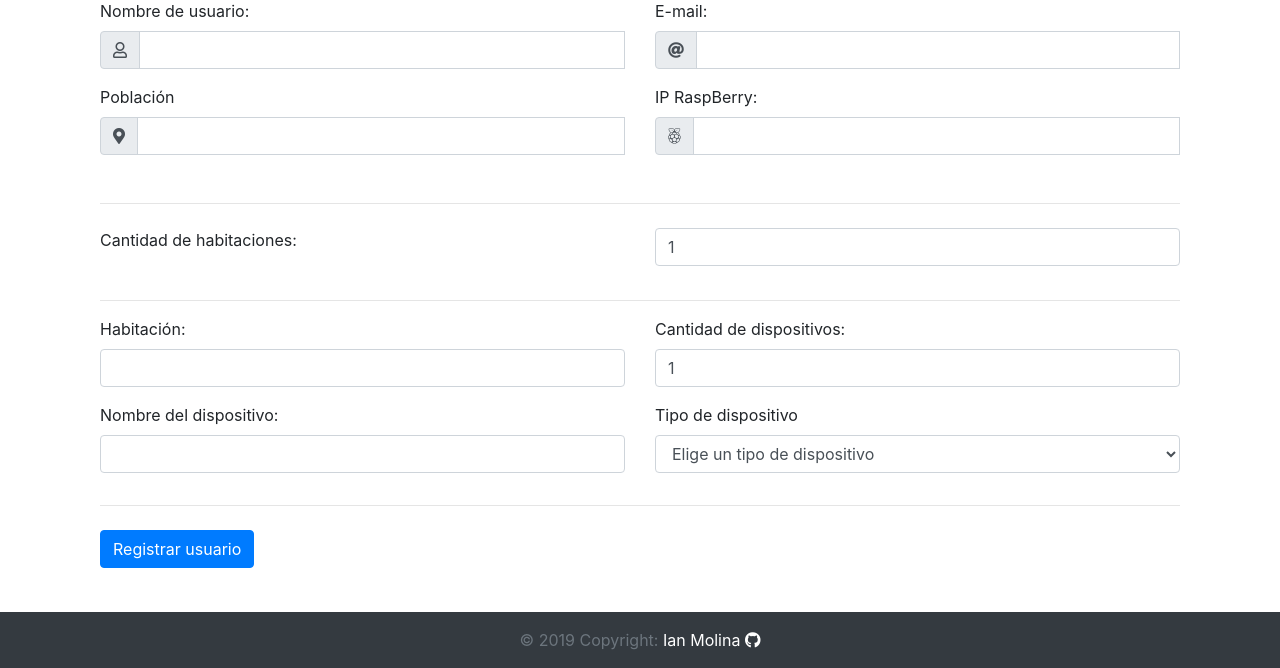
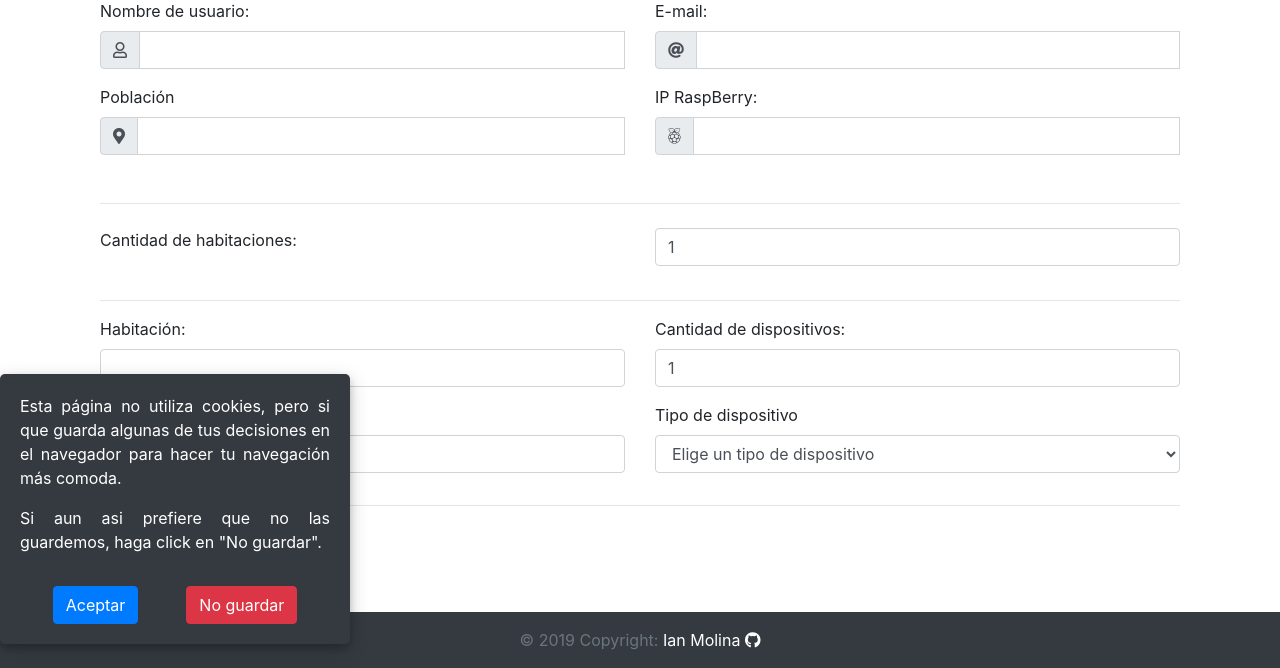
Before and after one commit to imolinav/proyecto, a PHP site: page /proyecto/cpanel in a window 1280 px wide. Shown: the part 156-824 px from the top of the page. Run offline with PHP 8.4, Linux system fonts and the light colour scheme; data comes from the database, SQL or seed files in the repository; some libraries are stand-ins or nearby versions.

Commit message:
Añadido aviso cookies

```diff
--- a/css/main.css
+++ b/css/main.css
@@ -330,6 +330,25 @@ li a {
 }
 .formulario>.invalid-feedback {
     margin-left: 75px;
+}
+
+/* COOKIES */
+
+.aviso_cookies {
+    width: 350px;
+    position: fixed;
+    bottom:0;
+    left:0;
+    padding: 20px;
+    background-color: #343a40;
+    color: white;
+    text-align: center;
+    border-radius: 5px;
+    z-index: 8574968746;
+    box-shadow: 0 4px 8px 0 rgba(0,0, 0, 0.2), 0 6px 20px 0 rgba(0, 0, 0, 0.19);
+}
+.aviso_cookies p {
+    text-align: justify;
 }
 
 /* CAMBIO/RECUPERAR PASS */
--- a/js/functions.js
+++ b/js/functions.js
@@ -3,6 +3,46 @@
 document.getElementsByTagName("button")[0].onclick = logout;
 function logout(event) {
     event.target.parentNode.submit();
+}
+
+/* SESSIONSTORAGE */
+
+document.body.onload = avisarCookies;
+function avisarCookies() {
+    let aceptadas = sessionStorage.getItem('aceptadas');
+    if(aceptadas == null) {
+        let div = document.createElement('div');
+        div.setAttribute('class', 'aviso_cookies');
+        let texto1 = document.createTextNode('Esta página no utiliza cookies, pero si que guarda algunas de tus decisiones en el navegador para hacer tu navegación más comoda.');
+        let texto2 = document.createTextNode('Si aun asi prefiere que no las guardemos, haga click en "No guardar".');
+        let p1 = document.createElement('p');
+        let p2 = document.createElement('p');
+        p1.appendChild(texto1);
+        p2.appendChild(texto2);
+        let boton1 = document.createElement('input');
+        boton1.setAttribute('type', 'button');
+        boton1.setAttribute('class', 'btn btn-primary mr-4 mt-3');
+        boton1.setAttribute('name', 'aceptar_cookies');
+        boton1.setAttribute('value', 'Aceptar');
+        let boton2 = document.createElement('input');
+        boton2.setAttribute('type', 'button');
+        boton2.setAttribute('class', 'btn btn-danger ml-4 mt-3');
+        boton2.setAttribute('name', 'cancelar_cookies');
+        boton2.setAttribute('value', 'No guardar');
+        div.appendChild(p1);
+        div.appendChild(p2);
+        div.appendChild(boton1);
+        div.appendChild(boton2);
+        document.body.appendChild(div);
+        document.getElementsByName('aceptar_cookies')[0].onclick = function() {
+            sessionStorage.setItem('aceptadas', 'si');
+            document.body.removeChild(document.getElementsByClassName('aviso_cookies')[0]);
+        };
+        document.getElementsByName('cancelar_cookies')[0].onclick = function() {
+            sessionStorage.setItem('aceptadas', 'no');
+            document.body.removeChild(document.getElementsByClassName('aviso_cookies')[0]);
+        };
+    }
 }
 
 /* CARGANDO */
--- a/views/cpanel.view.phtml
+++ b/views/cpanel.view.phtml
@@ -183,7 +183,8 @@
     $(document).ready(function() {
         $('.select2-user').select2();
     });
-    document.body.onload = cargarTab;
+    $(document).ready(cargarTab);
+    //document.body.onload = cargarTab;
     document.getElementsByName('su_hab_num')[0].onchange = anyadirHab;
     document.getElementsByName('su_hab_cant_disp[]')[0].onchange = anyadirDisp;
     document.getElementsByName('submit_btn')[0].onclick = comprobarForm;
@@ -202,7 +203,9 @@
     let regex_email = /^.+@.+\..+$/;
 
     function guardarTab(event) {
-        sessionStorage.setItem('active_tab', event.target.id);
+        if(sessionStorage.getItem('aceptadas') === "si") {
+            sessionStorage.setItem('active_tab', event.target.id);
+        }
     }
 
     function cargarTab() {
--- a/views/graficas.view.phtml
+++ b/views/graficas.view.phtml
@@ -25,7 +25,8 @@
 </div>
 <script>
     document.getElementsByTagName('select')[0].onchange = cargarGraficas;
-    document.body.onload = cargarGraficas;
+    //document.body.onload = cargarGraficas;
+    $(document).ready(cargarGraficas);
 
     function cargarGraficas() {
         //alert(event.target.value);
--- a/views/index.view.phtml
+++ b/views/index.view.phtml
@@ -165,7 +165,8 @@
     window.onscroll = function () {
         scrollFunction()
     };
-    document.body.onload = resizeIframe;
+    $(document).ready(resizeIframe);
+    //document.body.onload = resizeIframe;
     document.body.onresize = resizeIframe;
 
     function resizeIframe() {
```
Also changed, not shown: views/control.view.phtml (+5 -2 lines), views/perfil.view.phtml (+5 -2 lines).
